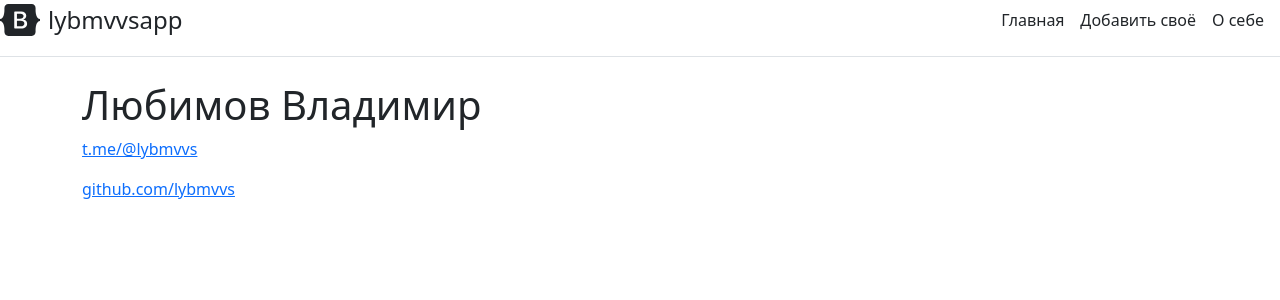
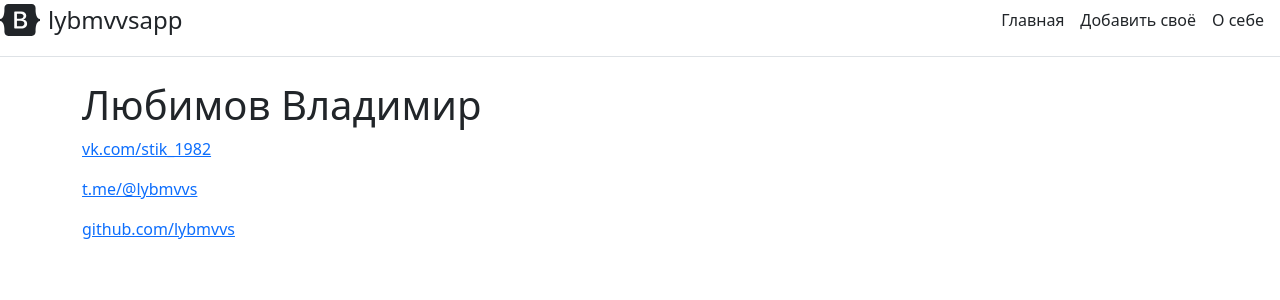
Before and after one commit to lybmvvs/Django_try, a Django app: template Django_try/lybmvvsapp/templates/lybmvvsapp/about.html in a window 1280 px wide. Shown: the top 300 px of the page. Run offline with Django 3.2, Linux system fonts and the light colour scheme; the template is opened without the code that fills it, so the values that code supplies are empty.

Commit message:
vk link added

```diff
--- a/Django_try/lybmvvsapp/templates/lybmvvsapp/about.html
+++ b/Django_try/lybmvvsapp/templates/lybmvvsapp/about.html
@@ -5,6 +5,8 @@
 
 {% block content %}
     <h1>Любимов Владимир</h1>
+    <p><a href="https://vk.com/stik_1982" target="_blank">vk.com/stik_1982</a> </p>
     <p><a href="https://t.me/@lybmvvs" target="_blank">t.me/@lybmvvs</a></p>
     <p><a href="https://github.com/lybmvvs" target="_blank">github.com/lybmvvs</a> </p>
+
 {% endblock %}
```
